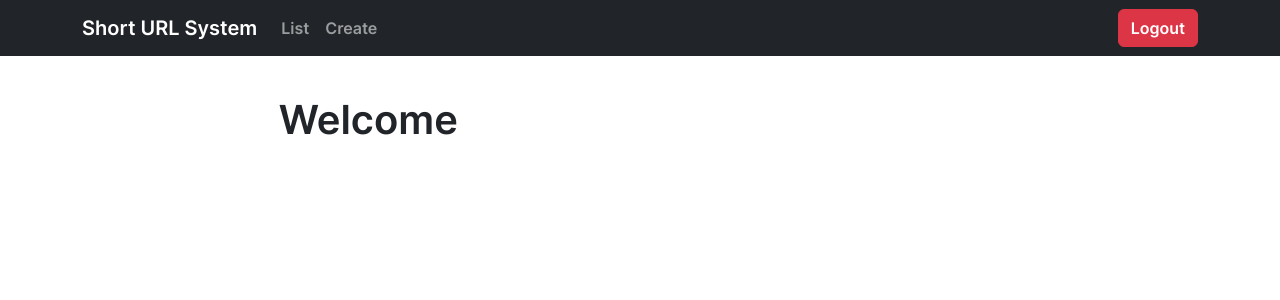
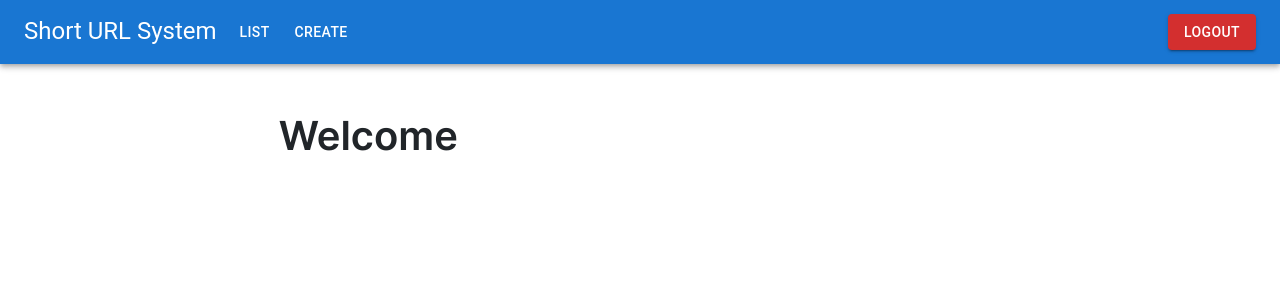
Before and after one commit to yuchen5564/short-url-system, a React (Create React App) app: page / in a window 1280 px wide. Shown: the top 300 px of the page. Built offline with nearby package versions, Linux system fonts and the light colour scheme; no server answers; sample sign-in values are in the browser's storage.

Commit message:
style: Updated some components to mui

```diff
--- a/package.json
+++ b/package.json
@@ -3,6 +3,10 @@
   "version": "0.1.0",
   "private": true,
   "dependencies": {
+    "@emotion/react": "^11.14.0",
+    "@emotion/styled": "^11.14.0",
+    "@mui/material": "^6.2.0",
+    "@mui/x-data-grid": "^7.23.2",
     "bootstrap": "^5.3.3",
     "cra-template": "1.2.0",
     "dayjs": "^1.11.13",
--- a/src/Component/Navb.js
+++ b/src/Component/Navb.js
@@ -1,8 +1,3 @@
-import Container from 'react-bootstrap/Container';
-import Nav from 'react-bootstrap/Nav';
-import Navbar from 'react-bootstrap/Navbar';
-import Button from 'react-bootstrap/Button';
-
 import Modal from 'react-bootstrap/Modal';
 import { useState } from 'react';
 
@@ -11,10 +6,14 @@ import Login from './Login';
 import { signOut, onAuthStateChanged } from "firebase/auth";
 import { auth } from "../firebaseAuth/firebase";
 import { useContext } from "react";
-// import { ToastContainer, toast } from 'react-toastify';
-// import 'react-toastify/dist/ReactToastify.css';
 import AuthContext from "../firebaseAuth/AuthContext";
 import './main.css';
+
+import AppBar from '@mui/material/AppBar';
+import Box from '@mui/material/Box';
+import Toolbar from '@mui/material/Toolbar';
+import Typography from '@mui/material/Typography';
+import Button from '@mui/material/Button';
 
 function LoginWindows(props) {
   return (
@@ -55,20 +54,21 @@ function Navb() {
 
   return (
     <>
-      <Navbar bg="dark" data-bs-theme="dark" style={{ 'font-family': 'Inter-sb' }} fixed="top">
-        <Container>
-          <Navbar.Brand href="./">Short URL System</Navbar.Brand>
-          <Nav className="me-auto">
-            {/* <Nav.Link href="./">Home</Nav.Link> */}
-            {user? <Nav.Link href="./list">List</Nav.Link>:<p></p>}
-            {user? <Nav.Link href="./create">Create</Nav.Link>:<p></p>}
-          </Nav>
-          {!user? <Button variant="primary" onClick={() => { setLoginModalShow(true) }}>Login</Button>:
-          <Button variant="danger" onClick={() => {handleLogout();}}>Logout</Button>}
 
-        </Container>
-      </Navbar>
-      <br /><br />
+      <Box sx={{ flexGrow: 1 }}>
+      <AppBar position="static" color="primary">
+        <Toolbar>
+          <Typography variant="h5" component="div" sx={{ flexGrow: 1 }}>
+            Short URL System <span></span>
+            {user? <Button color="inherit" href="./list">List</Button>:<span></span>}
+            {user? <Button color="inherit" href="./create">Create</Button>:<span></span>}
+          </Typography>
+          {!user? <Button variant="contained" color="info" onClick={() => { setLoginModalShow(true) }}>Login</Button>:
+          <Button variant="contained" color="error" onClick={() => {handleLogout();}}>Logout</Button>}
+        </Toolbar>
+      </AppBar>
+    </Box>
+
       <LoginWindows
         show={loginModalShow}
         onHide={() => setLoginModalShow(false)}
--- a/src/List.js
+++ b/src/List.js
@@ -1,10 +1,7 @@
-import Table from 'react-bootstrap/Table';
 import Navb from './Component/Navb';
 import { Container } from 'react-bootstrap';
 import Row from 'react-bootstrap/Row';
 import Col from 'react-bootstrap/Col';
-import Button from 'react-bootstrap/Button';
-import * as Icon from 'react-bootstrap-icons';
 import { useState, useEffect } from 'react';
 import { collection, getDocs, query, orderBy } from "firebase/firestore";
 import { db } from './firebaseAuth/firebase';
@@ -14,6 +11,8 @@ import EditWindows from './Component/EditWindows';
 
 import './Component/main.css';
 
+import Box from '@mui/material/Box';
+import { DataGrid } from '@mui/x-data-grid';
 
 function List() {
     const [deleteModalShow, setDeleteModalShow] = useState(false);
@@ -51,6 +50,20 @@ function List() {
         }
     };
 
+    const columns = [
+        { field: 'description', headerName: 'Description', width: 200 },
+        {
+            field: 'shortCode',
+            headerName: 'Shorten URL',
+            width: 300,
+            renderCell: (params) => {
+                const fullUrl = `https://s.merlinkuo.tw/${params.value}`;
+                return (fullUrl);
+            }
+        },
+        { field: 'ptime', headerName: 'Create Time', width: 200 },
+    ];
+
     return (
         <>
             <Navb />
@@ -58,46 +71,27 @@ function List() {
                 <Row className='justify-content-center'>
                     <Col md={10}>
                         <h1 style={{ 'fontFamily': 'Inter-sb' }}>List</h1><br />
-                        <Table striped border hover responsive>
-                            <thead>
-                                <tr>
-                                    <th>Action</th>
-                                    <th>Description</th>
-                                    <th>Shorten URL</th>
-                                    <th>Create Time</th>
-                                </tr>
-                            </thead>
-                            <tbody>
-                                {urlList?.map((item) => (
-                                    <tr key={item.id}>
-                                        <td>
-                                            <Button variant="outline-primary" onClick={() => handleEditShow(item)}>
-                                                <Icon.PencilSquare />
-                                            </Button>{' '}
-                                            <Button variant="outline-danger" onClick={() => handleDeleteShow(item)}>
-                                                <Icon.Trash />
-                                            </Button>
-                                        </td>
-                                        <td>{item.description}</td>
-                                        <td>https://s.merlinkuo.tw/{item.shortCode}</td>
-                                        <td>{item.ptime}</td>
-                                    </tr>
-                                ))}
-                            </tbody>
-                        </Table>
+                        <Box sx={{ height: 400, width: '100%' }}>
+                            <div style={{ display: 'flex', flexDirection: 'column' }}>
+                                <DataGrid
+                                    rows={urlList}
+                                    columns={columns}
+                                    initialState={{
+                                        pagination: {
+                                            paginationModel: {
+                                                pageSize: 5,
+                                            },
+                                        },
+                                    }}
+                                    pageSizeOptions={[5,10,15,20]}
+                                    checkboxSelection
+                                    disableRowSelectionOnClick
+                                />
+                            </div>
+                        </Box>
                     </Col>
                 </Row>
             </Container>
-            <DeleteWindows
-                show={deleteModalShow}
-                onHide={() => setDeleteModalShow(false)}
-                doc={document}
-            />
-            <EditWindows
-                show={editModalShow}
-                onHide={() => setEditModalShow(false)}
-                doc={document}
-            />
         </>
     );
 }
```
Also changed, not shown: 1 other file (tests, documents, lock files or other folders).
